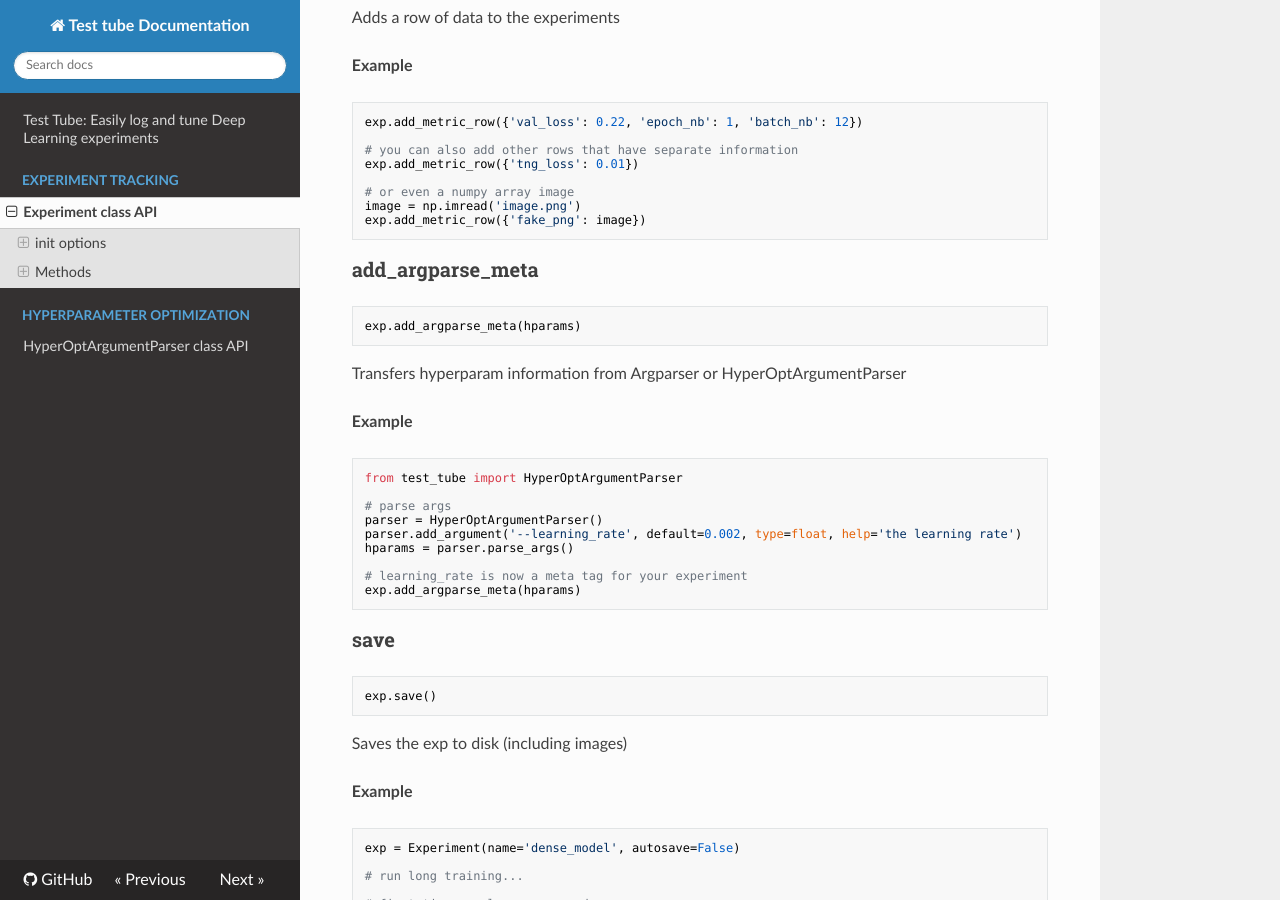
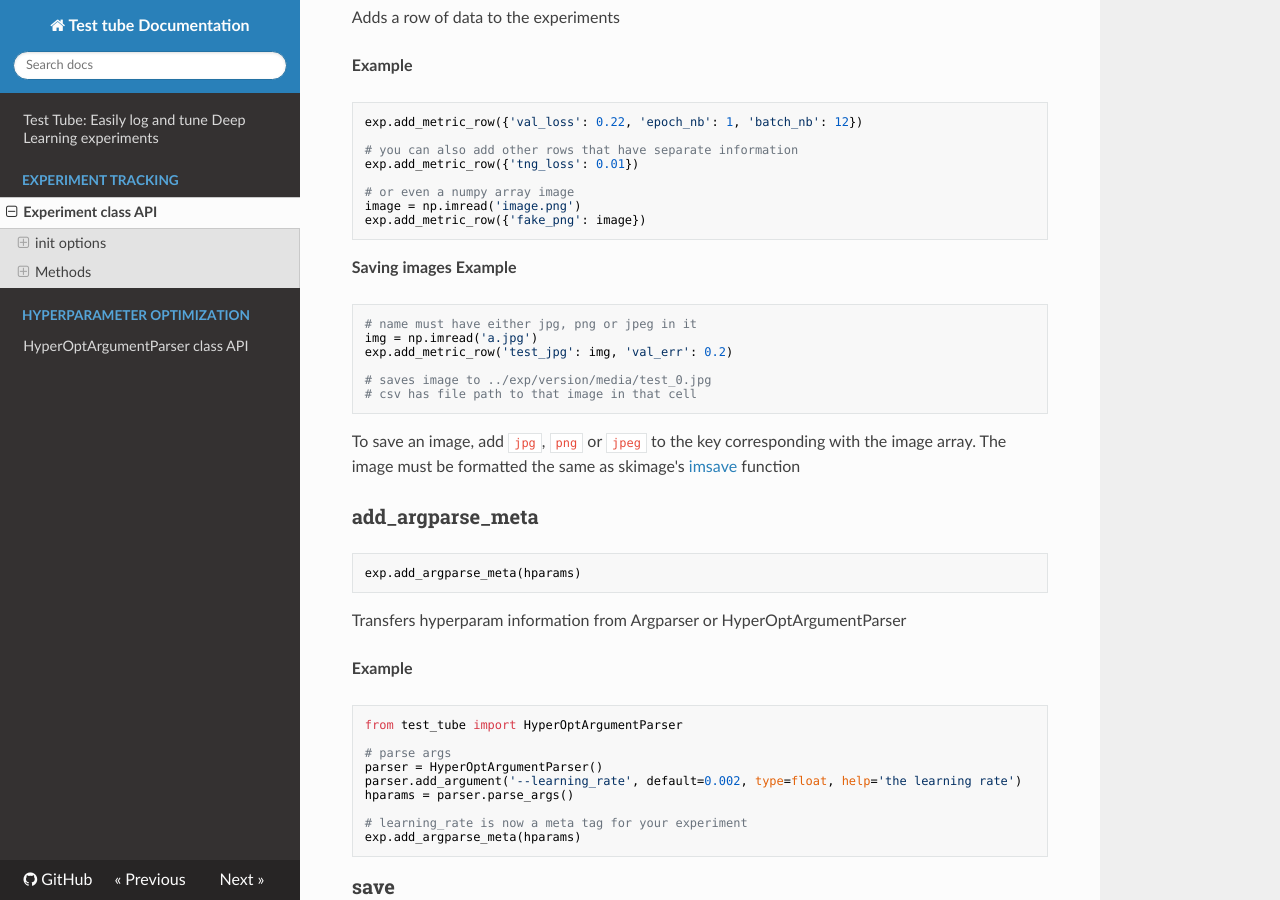
Before and after one commit to williamFalcon/test-tube, an MkDocs documentation site: the page built from docs/experiment_tracking/experiment.md, in a window 1280 px wide and 900 px high, scrolled down 2027 px. Built offline with MkDocs 1.6.1, drawn with Linux system fonts in a browser that asks for light colours; nearby versions of some CDN libraries; some of the changed text lies outside the part shown.

Commit message:
updated imsave docs

````diff
--- a/docs/experiment_tracking/experiment.md
+++ b/docs/experiment_tracking/experiment.md
@@ -99,6 +99,18 @@ image = np.imread('image.png')
 exp.add_metric_row({'fake_png': image})
 ```
 
+**Saving images Example**
+```python
+# name must have either jpg, png or jpeg in it
+img = np.imread('a.jpg')
+exp.add_metric_row('test_jpg': img, 'val_err': 0.2)
+
+# saves image to ../exp/version/media/test_0.jpg
+# csv has file path to that image in that cell
+```
+To save an image, add `jpg`, `png` or `jpeg` to the key corresponding with the image array. The image must be formatted the same as skimage's [imsave](http://scikit-image.org/docs/dev/api/skimage.io.html#skimage.io.imsave) function
+
+
 
 ### add_argparse_meta
 ```python
````
Also changed, not shown: site/experiment_tracking/experiment/index.html, site/img/viz_a.png, site/index.html, site/mkdocs/search_index.json, site/sitemap.xml.
